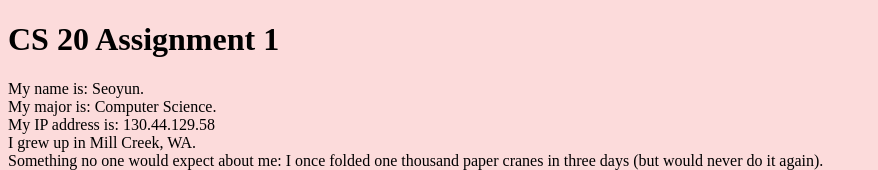
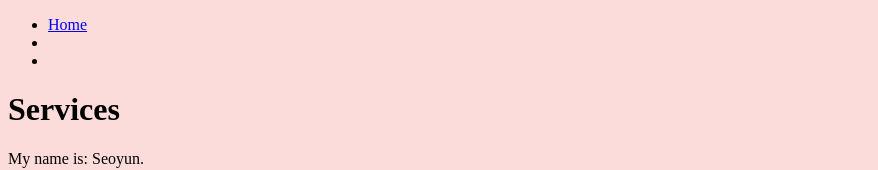
Before and after one commit to schon02/cs20-assignment2, a plain HTML site: page docs/services_page.html in a window 1280 px wide. Shown: the top 170 px of the page, without its empty margins (0-878 px from the left). Drawn offline with Linux system fonts and the light colour scheme.

Commit message:
Update services_page.html

```diff
--- a/docs/services_page.html
+++ b/docs/services_page.html
@@ -3,9 +3,18 @@
     <head>
         <link href="style.css" rel="stylesheet" />
     </head>
+
     <body style="background-color: #fcdbdb">
-
-    <h1>CS 20 Assignment 1</h1>
+        <header>
+            <nav>
+                <ul>
+                    <li><a href="index.html">Home</a></li>
+                    <li><a href="services_page.html"></a></li>
+                    <li><a href="contact_page.html"></a></li>
+                </ul>
+            </nav>
+        </header>
+        <h1>Services</h1>
 
         <p>My name is: Seoyun.
         <br>My major is: Computer Science.
```
